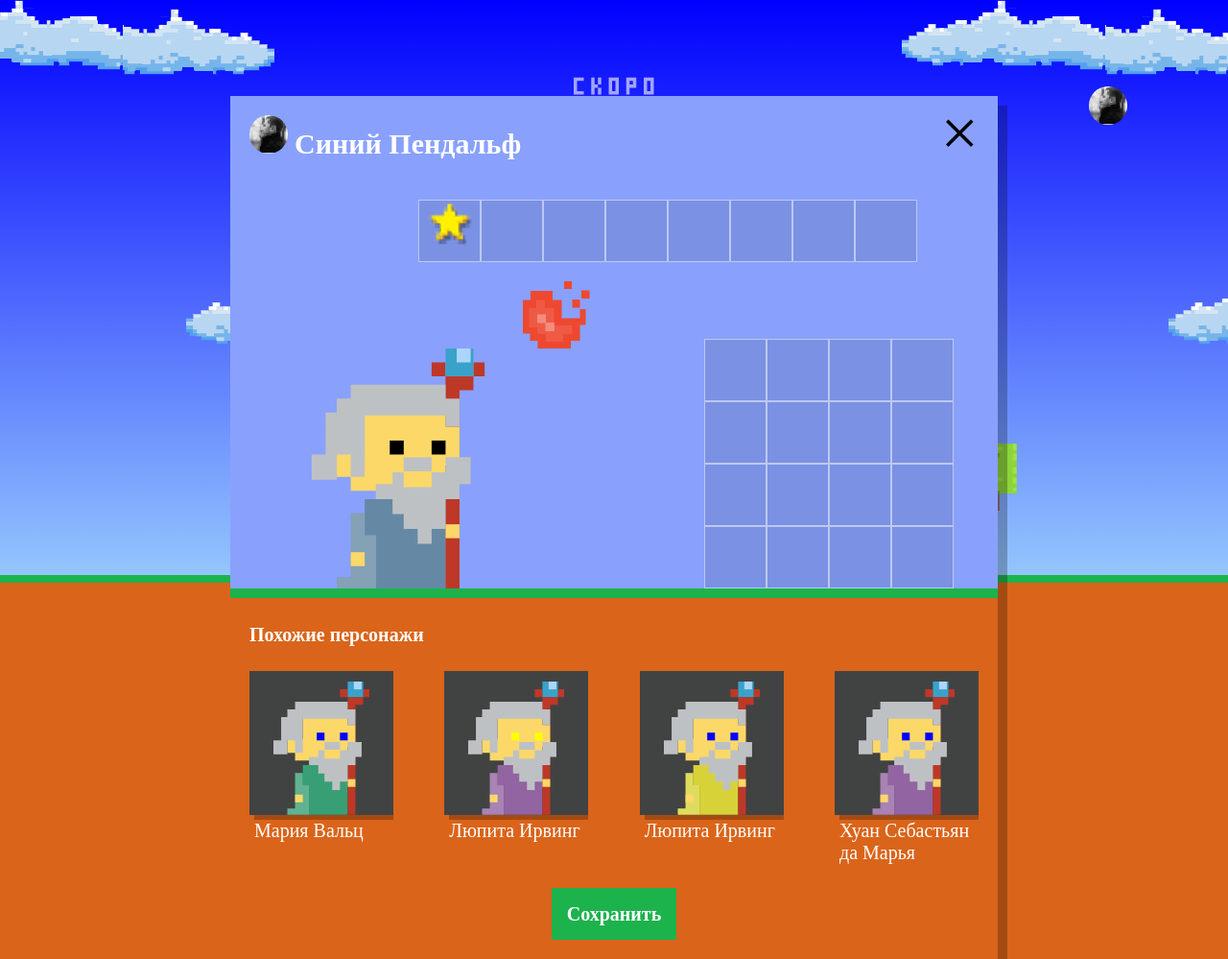
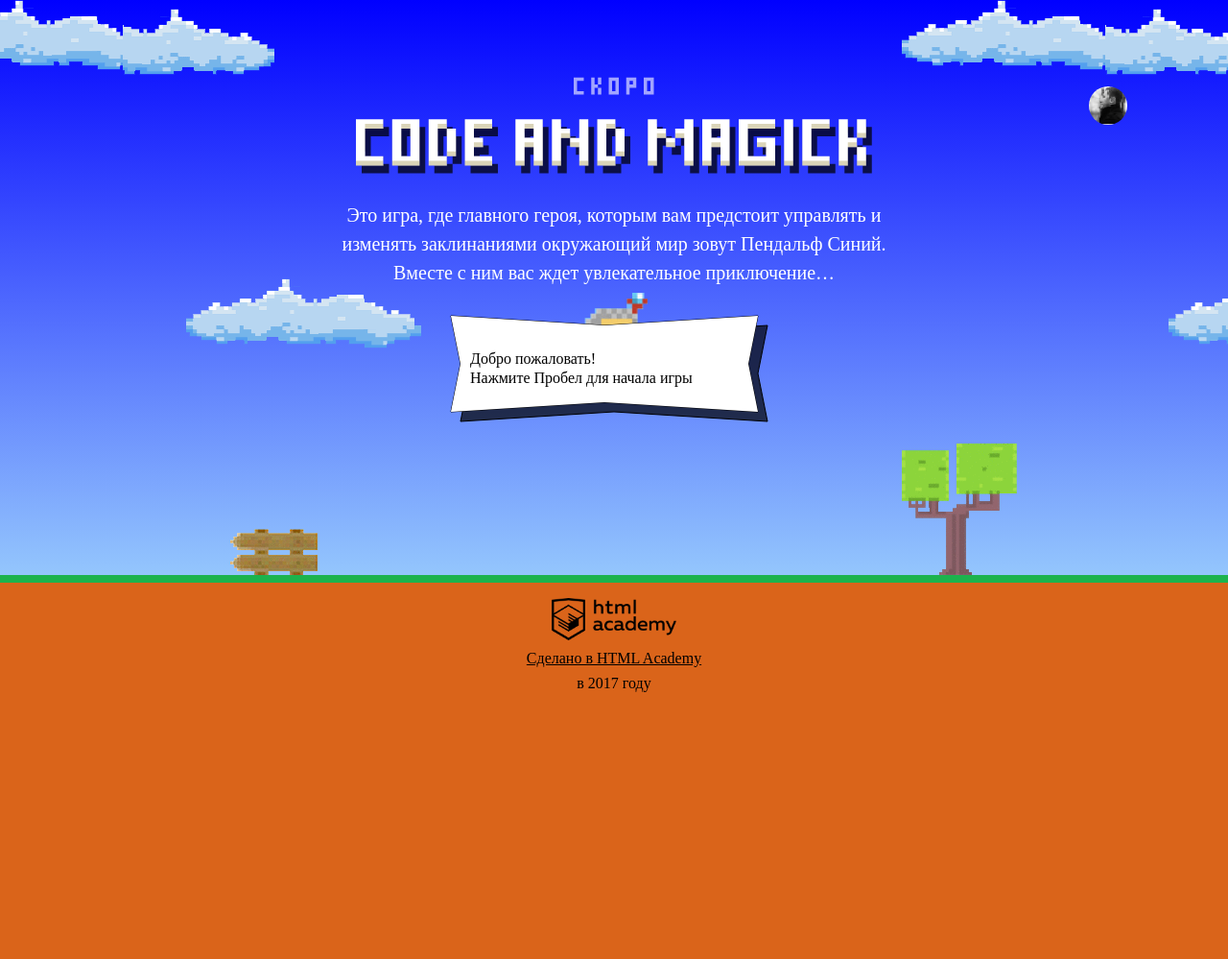
Before and after one commit to vytya/103706-code-and-magick, a website: page index.html in a window 1280 px wide. Shown: the whole page at 96% size. After the commit the page ends 800 px from the top, so only its background shows below. Drawn offline with Linux system fonts and the light colour scheme; a web font is replaced by a local one.

Commit message:
UPD: task 1

```diff
--- a/index.html
+++ b/index.html
@@ -63,7 +63,7 @@
 	<div class="demo"></div>
 
 	<div class="setup-open">
-		<img src="./img/user-1.jpg" class="setup-open-icon">
+		<img src="./img/user-1.jpg" class="setup-open-icon" tabindex="0">
 	</div>
 </header>
 
@@ -80,7 +80,7 @@
 				</label>
 			</div>
 
-			<span class="setup-close">&times;</span>
+			<span class="setup-close" tabindex="0">&times;</span>
 		</div>
 
 		<div class="setup-artifacts-shop">
--- a/js/setup.js
+++ b/js/setup.js
@@ -1,20 +1,4 @@
 'use strict';
-
-var removeHiddenClass = function (hiddenblock) {
-  var hiddenBlock = document.querySelector(hiddenblock);
-
-  if (hiddenBlock !== null && hiddenBlock.classList.contains('hidden')) {
-    hiddenBlock.classList.remove('hidden');
-  }
-};
-
-// Random function with min & max from array
-var getMinMaxRandomFromArray = function (array) {
-  return Math.floor(Math.random() * array.length);
-};
-
-// Remove .hidden at .setup
-removeHiddenClass('.setup');
 
 // Constants
 var NAMES = [
@@ -56,6 +40,70 @@ var EYESCOLORS = [
   'green'
 ];
 
+var KEY_CODES = {
+  escape: 27,
+  enter: 13
+};
+
+var removeHiddenClass = function (hiddenblock) {
+  var hiddenBlock = document.querySelector(hiddenblock);
+
+  if (hiddenBlock !== null && hiddenBlock.classList.contains('hidden')) {
+    hiddenBlock.classList.remove('hidden');
+  }
+};
+
+// Random function with min & max from array
+var getRandomElementFromArray = function (array) {
+  var randomElement = Math.floor(Math.random() * array.length);
+
+  return array[randomElement];
+};
+
+// Open / hide setup
+var setupOpen = document.querySelector('.setup-open');
+var setupClose = document.querySelector('.setup-close');
+var setupSubmit = document.querySelector('.setup-submit');
+var setup = document.querySelector('.setup');
+
+var onPopupEscPress = function (event) {
+  if (event.keyCode === KEY_CODES.escape) {
+    setup.classList.add('hidden');
+  }
+};
+
+var onPopupEnterPress = function (event) {
+  if (event.keyCode === KEY_CODES.enter) {
+    if (setup.classList.contains('hidden')) {
+      setup.classList.remove('hidden');
+    } else {
+      setup.classList.add('hidden');
+    }
+  }
+};
+
+// Open
+var openPopup = function () {
+  setup.classList.remove('hidden');
+
+  document.addEventListener('keydown', onPopupEscPress);
+};
+
+setupOpen.addEventListener('click', openPopup);
+setupOpen.addEventListener('keydown', onPopupEnterPress);
+
+
+// Close
+var closePopup = function () {
+  setup.classList.add('hidden');
+};
+
+setupClose.addEventListener('click', closePopup);
+setupClose.addEventListener('keydown', onPopupEnterPress);
+
+setupSubmit.addEventListener('click', closePopup);
+setupSubmit.addEventListener('keydown', onPopupEnterPress);
+
 // Template
 var similarListElement = document.querySelector('.setup-similar-list');
 var similarWizardTemplate = document.querySelector('#similar-wizard-template').content;
@@ -64,8 +112,10 @@ var similarWizardTemplate = document.querySelector('#similar-wizard-template').c
 var fillData = function (clonedNode, selector, type, value) {
   if (type === 'text') {
     clonedNode.querySelector(selector).textContent = value;
+  } else if (type === 'fill') {
+    clonedNode.querySelector(selector).style.fill = value;
   } else {
-    clonedNode.querySelector(selector).style.fill = value;
+    throw new Error('parameter "fill" must be equal to "text" or "fill"');
   }
 };
 
@@ -85,9 +135,9 @@ var fragment = document.createDocumentFragment();
 
 for (var i = 0; i < 4; i++) {
   var wizard = {
-    'name': NAMES[getMinMaxRandomFromArray(NAMES)] + ' ' + SURNAMES[getMinMaxRandomFromArray(SURNAMES)],
-    'coatColor': COATCOLORS[getMinMaxRandomFromArray(COATCOLORS)],
-    'eyesColor': EYESCOLORS[getMinMaxRandomFromArray(EYESCOLORS)]
+    'name': getRandomElementFromArray(NAMES) + ' ' + getRandomElementFromArray(SURNAMES),
+    'coatColor': getRandomElementFromArray(COATCOLORS),
+    'eyesColor': getRandomElementFromArray(EYESCOLORS)
   };
 
   fragment.appendChild(renderWizard(wizard));
```
